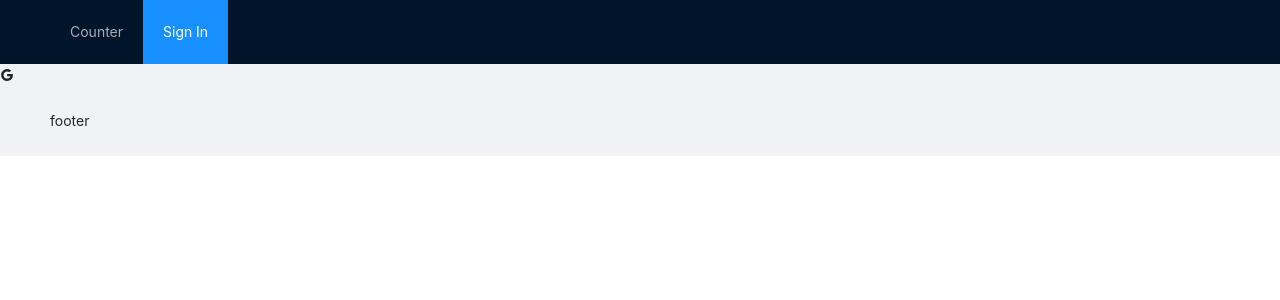
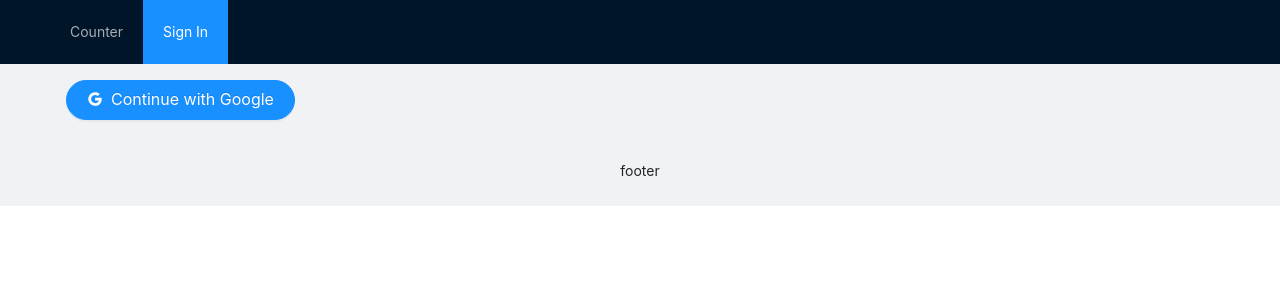
Before and after one commit to bsmmoon/my-app, a React (Create React App) app: page / in a window 1280 px wide. Both pictures are taken after a click on the item "Sign In". Shown: the top 300 px of the page. Built offline with nearby package versions, Linux system fonts and the light colour scheme.

Commit message:
refine signin button. save state

```diff
--- a/src/App.tsx
+++ b/src/App.tsx
@@ -18,11 +18,11 @@ function App() {
         <Header>
           <Navigation />
         </Header>
-        <Content>
+        <Content style={{ padding: '0 50px' }}>
           {currentNavigation !== "counter" ? "" : <Counter />}
           {currentNavigation !== "signin" ? "" : <Signin />}
         </Content>
-        <Footer>
+        <Footer style={{ textAlign: 'center' }}>
           footer
         </Footer>
       </Layout>
--- /dev/null
+++ b/src/app/types.ts
@@ -0,0 +1,4 @@
+export type User = {
+  accessToken: string | null,
+  displayName: string | null,
+}
--- a/src/features/signin/Signin.tsx
+++ b/src/features/signin/Signin.tsx
@@ -1,13 +1,16 @@
 import { useAppDispatch } from '../../app/hooks';
 import { signinAsync } from './signinSlice';
 import { GoogleOutlined } from '@ant-design/icons';
+import { Button } from 'antd'
 
 export function Signin() {
   const dispatch = useAppDispatch();
 
   return (
-    <div>
-      <GoogleOutlined onClick={() => dispatch(signinAsync())} />
+    <div onClick={() => dispatch(signinAsync())} style={{ margin: '16px' }}>
+      <Button type="primary" shape="round" icon={<GoogleOutlined />} size="large">
+        Continue with Google
+      </Button>
     </div>
   )
 }
--- a/src/features/signin/signinAPI.ts
+++ b/src/features/signin/signinAPI.ts
@@ -4,18 +4,22 @@ export function signin() {
   const provider = new GoogleAuthProvider();
 
   const auth = getAuth();
-  return signInWithPopup(auth, provider)
+  return new Promise<{ accessToken: string | null, displayName: string | null }>((resolve) =>
+    signInWithPopup(auth, provider)
       .then((result) => {
         // This gives you a Google Access Token. You can use it to access the Google API.
         const credential = GoogleAuthProvider.credentialFromResult(result);
 
         if (!credential) return
 
-      const token = credential.accessToken;
+        console.log({credential, result})
+
+        // const token = credential.accessToken;
         // The signed-in user info.
-      const user = result.user;
-      // ...
-      console.log({token, user})
+        const { accessToken=null } = credential;
+        const { displayName } = result.user;
+
+        resolve({ accessToken, displayName })
       }).catch((error) => {
         // Handle Errors here.
         const errorCode = error.code;
@@ -31,5 +35,6 @@ export function signin() {
           email,
           credential,
         })
-    });
+      })
+  );
 }
--- a/src/features/signin/signinSlice.ts
+++ b/src/features/signin/signinSlice.ts
@@ -1,20 +1,22 @@
 import { createAsyncThunk, createSlice } from '@reduxjs/toolkit';
 import { signin } from './signinAPI';
+import { User } from '../../app/types'
 
 export interface SigninState {
-  value: number;
+  user: User | null;
   status: 'idle' | 'loading' | 'failed';
 }
 
 const initialState: SigninState = {
-  value: 0,
+  user: null,
   status: 'idle',
 };
 
 export const signinAsync = createAsyncThunk(
     'signin/signin',
     async () => {
-      await signin();
+      const response = await signin();
+      return response
     }
   );
 
@@ -31,6 +33,7 @@ export const signinSlice = createSlice({
       })
       .addCase(signinAsync.fulfilled, (state, action) => {
         state.status = 'idle';
+        state.user = action.payload;
       });
   },
 });
```
Lines whose indentation alone changed are shown as unchanged.
